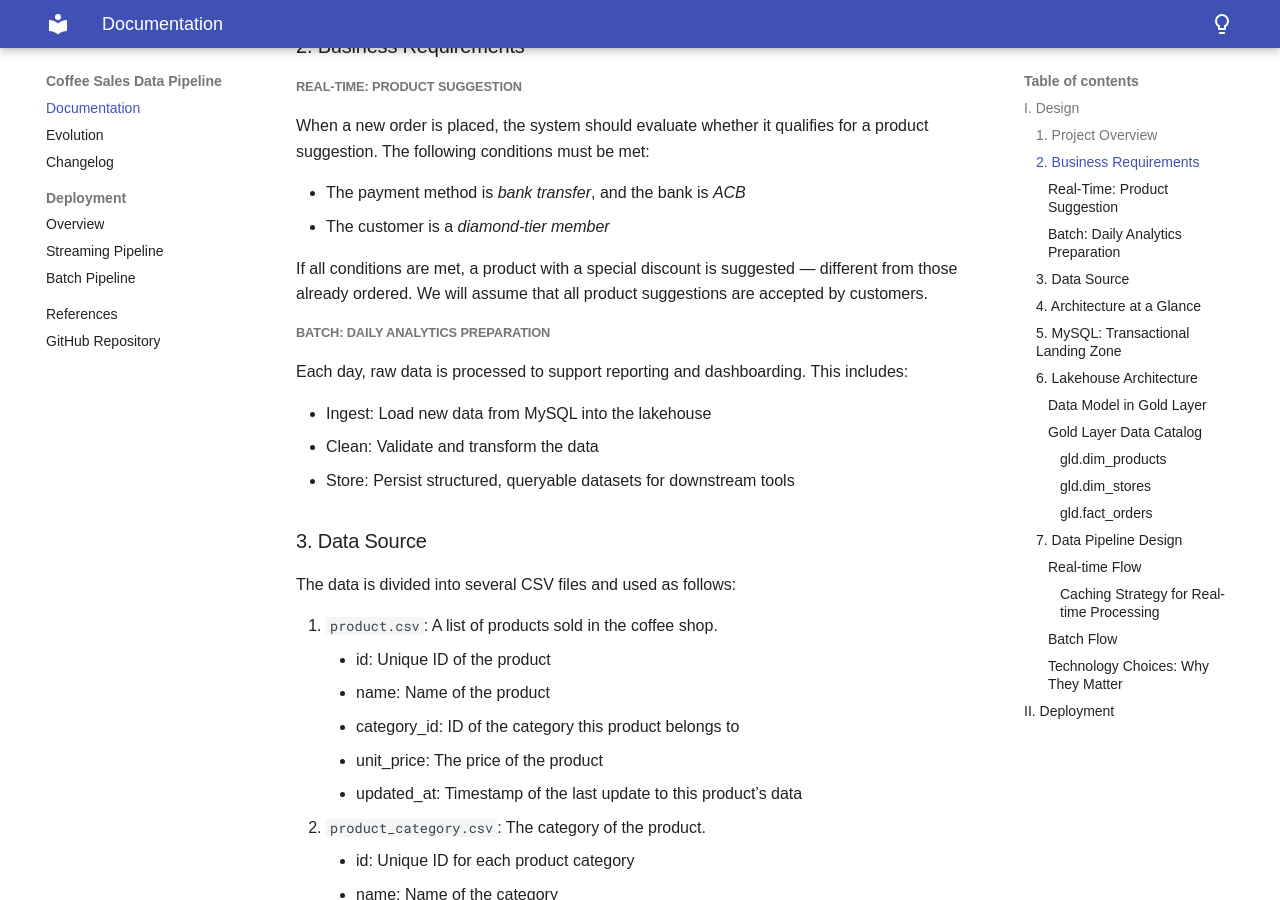
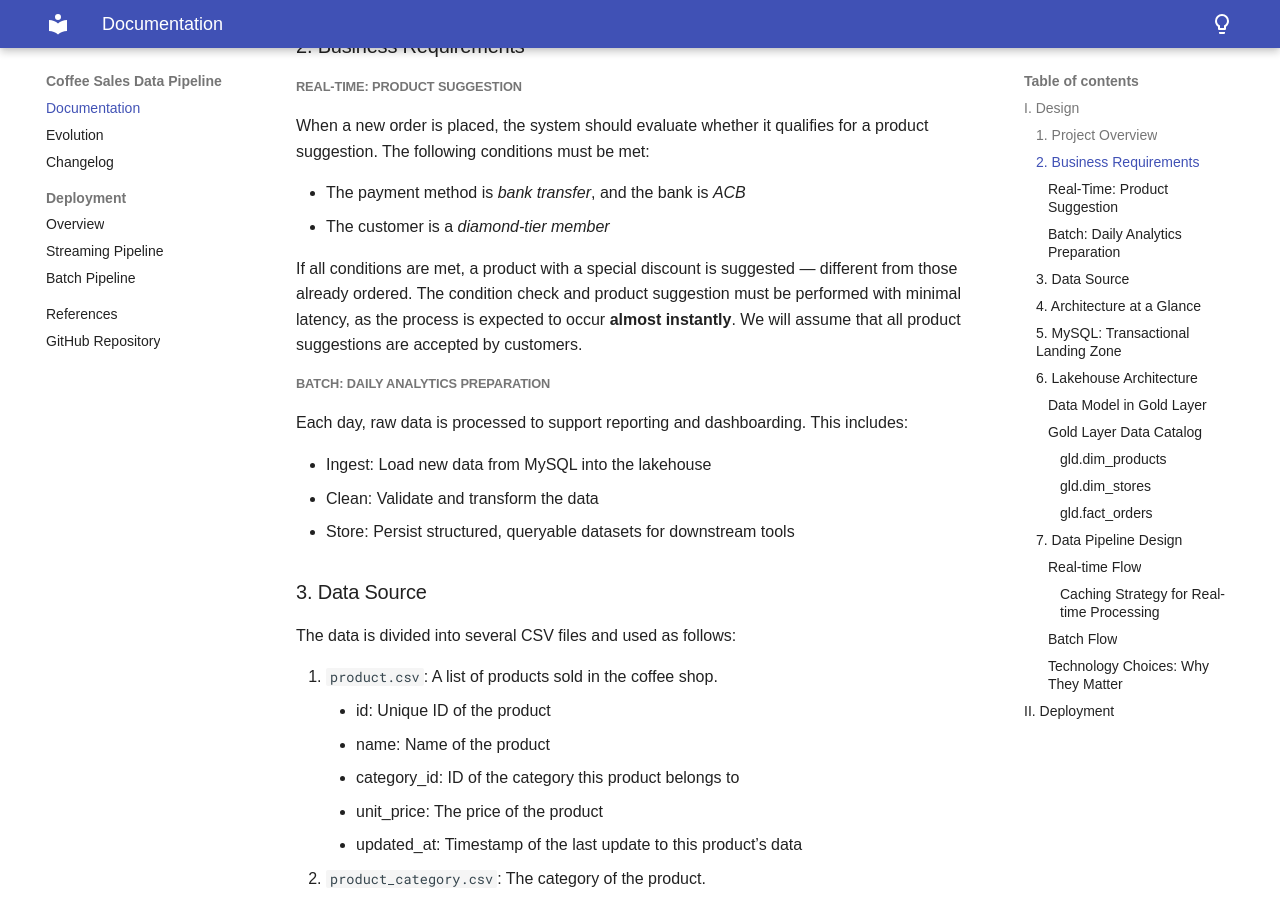
Before and after one commit to lnynhi02/coffee-sales-dp-docs, an MkDocs documentation site: the page built from docs/index.md, in a window 1280 px wide and 900 px high, scrolled down 513 px. Built offline with MkDocs 1.6.1 and Material for MkDocs 9.7.7, drawn with Linux system fonts in a browser that asks for light colours; some web fonts are replaced.

Commit message:
Update sentence

```diff
--- a/docs/index.md
+++ b/docs/index.md
@@ -18,7 +18,7 @@ When a new order is placed, the system should evaluate whether it qualifies for
 - The payment method is *bank transfer*, and the bank is *ACB*
 - The customer is a *diamond-tier member*
 
-If all conditions are met, a product with a special discount is suggested — different from those already ordered. We will assume that all product suggestions are accepted by customers.
+If all conditions are met, a product with a special discount is suggested — different from those already ordered. The condition check and product suggestion must be performed with minimal latency, as the process is expected to occur **almost instantly**. We will assume that all product suggestions are accepted by customers.
 
 ##### Batch: Daily Analytics Preparation
 Each day, raw data is processed to support reporting and dashboarding. This includes:
```
Also changed, not shown: site/index.html, site/streaming/index.html, 1 other file.
